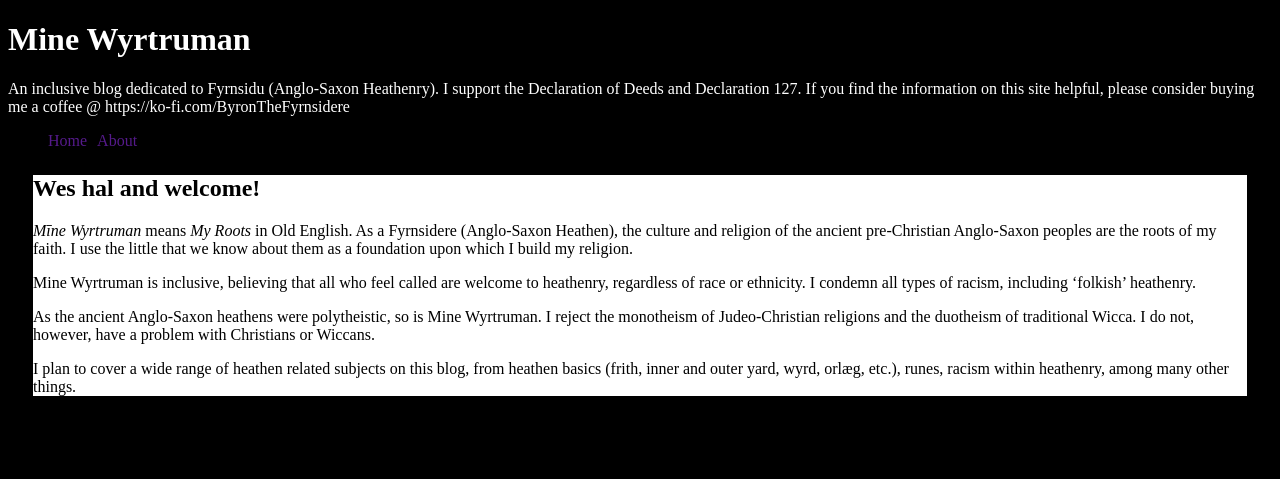
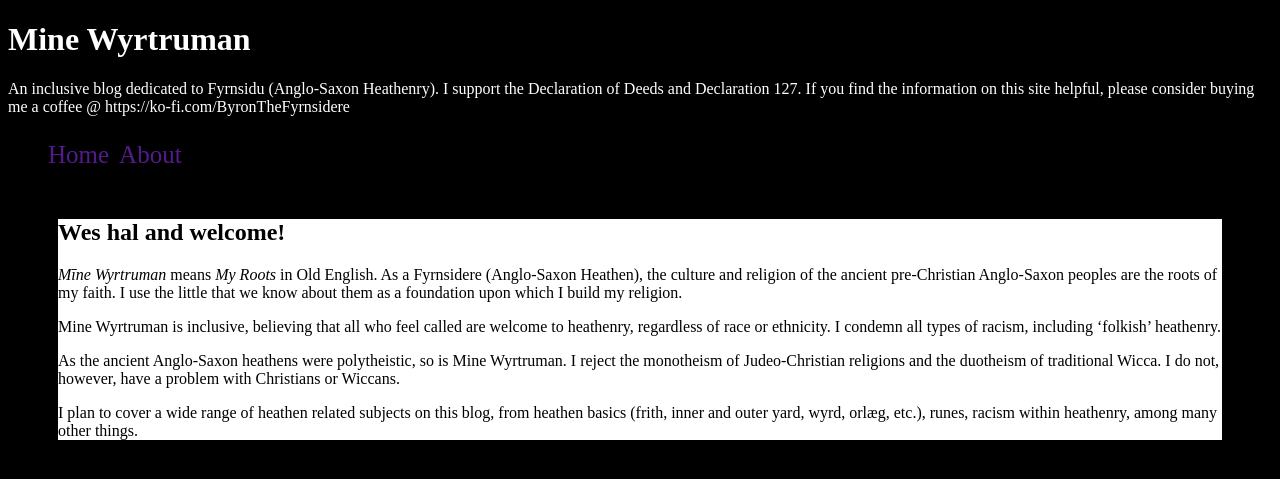
Before and after one commit to byronpendason/byronpendason.github.io, a Jekyll site: the page built from index.md, in a window 1280 px wide. Shown: the top 479 px of the page. Built offline with Jekyll 4.4.1, drawn with Linux system fonts in a browser that asks for light colours; our own code applies the rules of GitHub Pages for plain Markdown files.

Commit message:
Update default.html

```diff
--- a/_layouts/default.html
+++ b/_layouts/default.html
@@ -13,6 +13,7 @@
         list-style: none;
         background-color: black;
         color: white;
+        font-size: 25px;
       }
       nav ul li {
         margin-right: 10px
@@ -27,7 +28,7 @@
         text-decoration: underline;
       }
       #content {
-        margin: 25px;
+        margin: 50px;
         background-color: white;
         color: black;
       }
```
